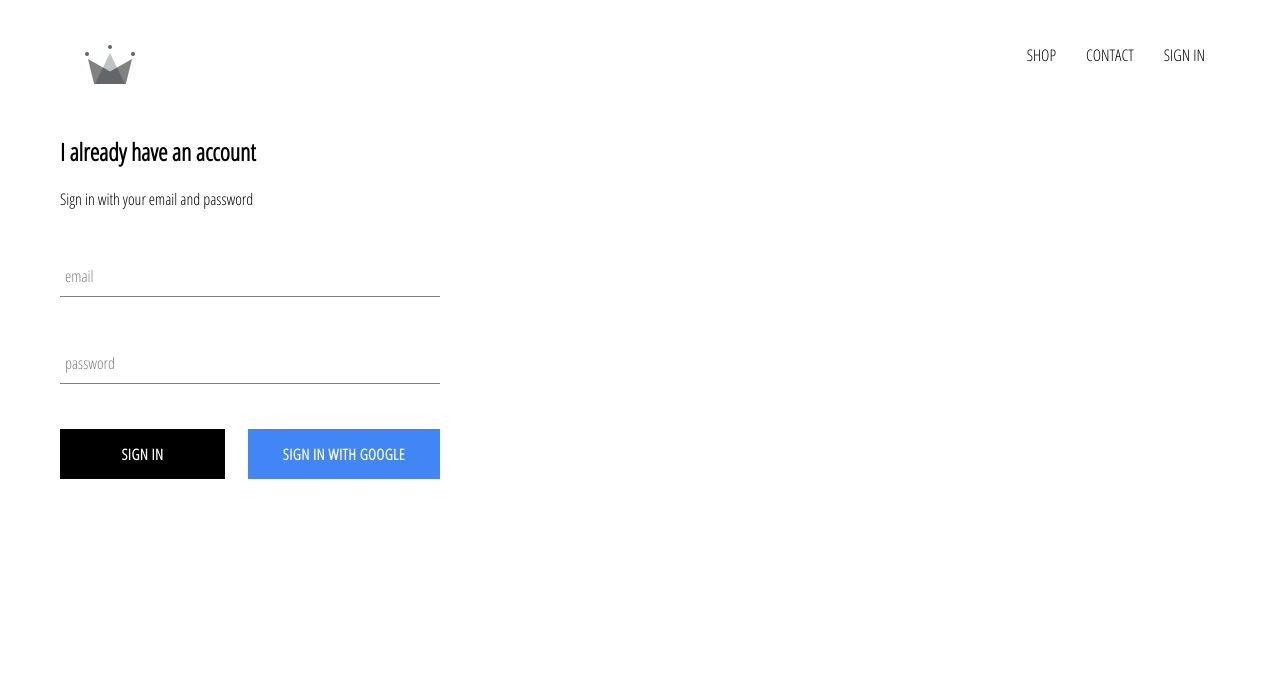
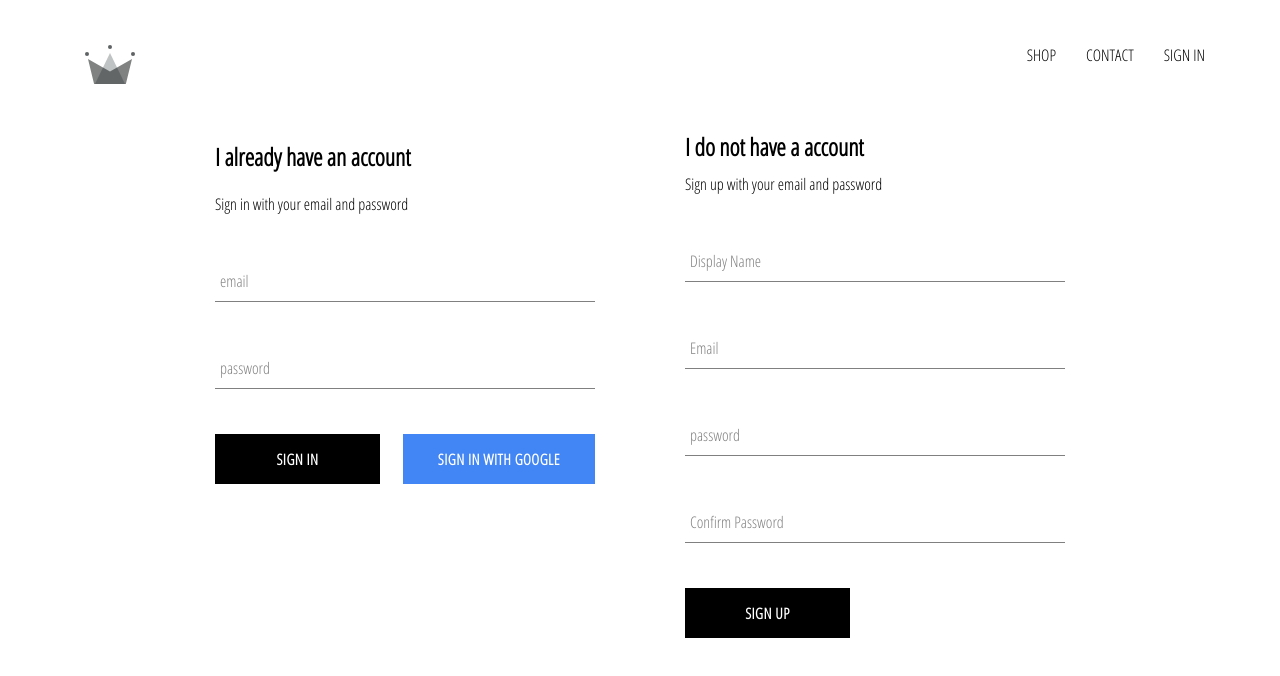
Before and after one commit to Marmat001/gym-shop, a React (Create React App) app: page /signin in a window 1280 px wide. Shown: the top 676 px of the page. Built offline with nearby package versions, Linux system fonts and the light colour scheme; no server answers.

Commit message:
implemented firebase utils, included ability to store authenticated users into our firestore database

```diff
--- a/src/App.js
+++ b/src/App.js
@@ -5,7 +5,7 @@
 import shopPage from './pages/shop/shop.component';
 import SignInAndSignUpPage from './pages/sign-in-and-sign-up/sign-in-and-sign-up.component';
 import Header from './components/header/header.component';
-import { auth } from './firebase/firebase.utils';
+import { auth, createUserProfileDocument } from './firebase/firebase.utils';
 
 class App extends React.Component {
 	constructor() {
@@ -19,10 +19,21 @@
 	unsubscribeFromAuth = null;
 
 	componentDidMount() {
-		this.unsubscribeFromAuth = auth.onAuthStateChanged((user) => {
-			this.setState({ currentUser: user });
+		this.unsubscribeFromAuth = auth.onAuthStateChanged(async (userAuth) => {
+			if (userAuth) {
+				const userRef = await createUserProfileDocument(userAuth);
 
-			console.log(user);
+				userRef.onSnapshot((snapshot) => {
+					this.setState({
+						currentUser: {
+							id: snapshot.id,
+							...snapshot.data()
+						}
+					});
+				});
+			} else {
+				this.setState({ currentUser: userAuth });
+			}
 		});
 	}
 
--- /dev/null
+++ b/src/components/sign-up/sign-up.component.jsx
@@ -0,0 +1,117 @@
+import React from "react"
+
+import FormInput from "../form-input/form-input.component"
+import CustomButton from "../custom-button/custom-button.component"
+
+import {auth, createUserProfileDocument} from "../../firebase/firebase.utils"
+
+import "./sign-up.style.scss"
+
+class SignUp extends React.Component {
+    constructor() {
+        super()
+
+
+        this.state = {
+            displayName: "",
+            email: "",
+            password: "",
+            confirmPassword: ""
+        }
+    }
+
+
+
+handleSubmit = async event => {
+    event.preventDefault()
+
+    const {displayName, email, password, confirmPassword} = this.state
+
+    if(password !== confirmPassword) {
+        alert("password don't match")
+        return;
+    }
+
+
+    try {
+        const {user} = await auth.createUserWithEmailAndPassword(email, password)
+
+        await createUserProfileDocument(user, {displayName})
+
+        this.setState({
+            displayName: "",
+            email: "",
+            password: "",
+            confirmPassword: ""
+        })
+
+    } catch (error) {
+        console.error(error)
+    }
+
+}
+
+
+handleChange = event => {
+    const {name,value} = event.target;
+
+    this.setState({ [name]: value })
+}
+
+
+
+    render() {
+
+        const {displayName, email, password, confirmPassword} = this.state
+
+        return (
+            <div className="sign-up">
+                <h2 className="title">I do not have a account</h2>
+                <span>Sign up with your email and password</span>
+                <form className="sign-up-form" onSubmit={this.handleSubmit}>
+                    <FormInput
+                        type="text"
+                        name="displayName"
+                        value={displayName}
+                        onChange={this.handleChange}
+                        label="Display Name"
+                        required
+                    />
+
+                    <FormInput
+                        type="email"
+                        name="email"
+                        value={email}
+                        onChange={this.handleChange}
+                        label="Email"
+                        required
+                    />
+                     <FormInput
+                        type="password"
+                        name="password"
+                        value={password}
+                        onChange={this.handleChange}
+                        label="password"
+                        required
+                    />
+
+                    <FormInput
+                        type="password"
+                        name="confirmPassword"
+                        value={confirmPassword}
+                        onChange={this.handleChange}
+                        label="Confirm Password"
+                        required
+                    />
+
+                    <CustomButton type="submit">SIGN UP</CustomButton>
+
+                </form>
+            </div>
+        )
+
+    }
+}
+
+
+export default SignUp
--- /dev/null
+++ b/src/components/sign-up/sign-up.style.scss
@@ -0,0 +1,9 @@
+.sign-up {
+	display: flex;
+	flex-direction: column;
+	width: 380px;
+
+	.title {
+		margin: 10px 0;
+	}
+}
--- a/src/firebase/firebase.utils.js
+++ b/src/firebase/firebase.utils.js
@@ -13,6 +13,32 @@
 	measurementId: 'G-X1DK1E8ZLK'
 };
 
+export const createUserProfileDocument = async (userAuth, additionalData) => {
+	if (!userAuth) return;
+
+	const userRef = firestore.doc(`users/${userAuth.uid}`);
+
+	const snapShot = await userRef.get();
+
+	if (!snapShot.exists) {
+		const { displayName, email } = userAuth;
+		const createdAt = new Date();
+
+		try {
+			await userRef.set({
+				displayName,
+				email,
+				createdAt,
+				...additionalData
+			});
+		} catch (error) {
+			console.log('error creating user', error.message);
+		}
+	}
+
+	return userRef;
+};
+
 firebase.initializeApp(config);
 
 export const auth = firebase.auth();
--- a/src/pages/sign-in-and-sign-up/sign-in-and-sign-up.component.jsx
+++ b/src/pages/sign-in-and-sign-up/sign-in-and-sign-up.component.jsx
@@ -1,6 +1,7 @@
 import React from 'react';
 
 import SignIn from "../../components/sign-in/sign-in.component"
+import SignUp from "../../components/sign-up/sign-up.component"
 
 import './sign-in-and-sign-up.style.scss';
 
@@ -8,6 +9,7 @@
 const SignInAndSignUpPage = () => (
     <div className="sign-in-and-sign-up">
         <SignIn />
+        <SignUp />
     </div>
 )
 
--- a/src/pages/sign-in-and-sign-up/sign-in-and-sign-up.style.scss
+++ b/src/pages/sign-in-and-sign-up/sign-in-and-sign-up.style.scss
@@ -0,0 +1,6 @@
+.sign-in-and-sign-up {
+	width: 850px;
+	display: flex;
+	justify-content: space-between;
+	margin: 30px auto;
+}
```
